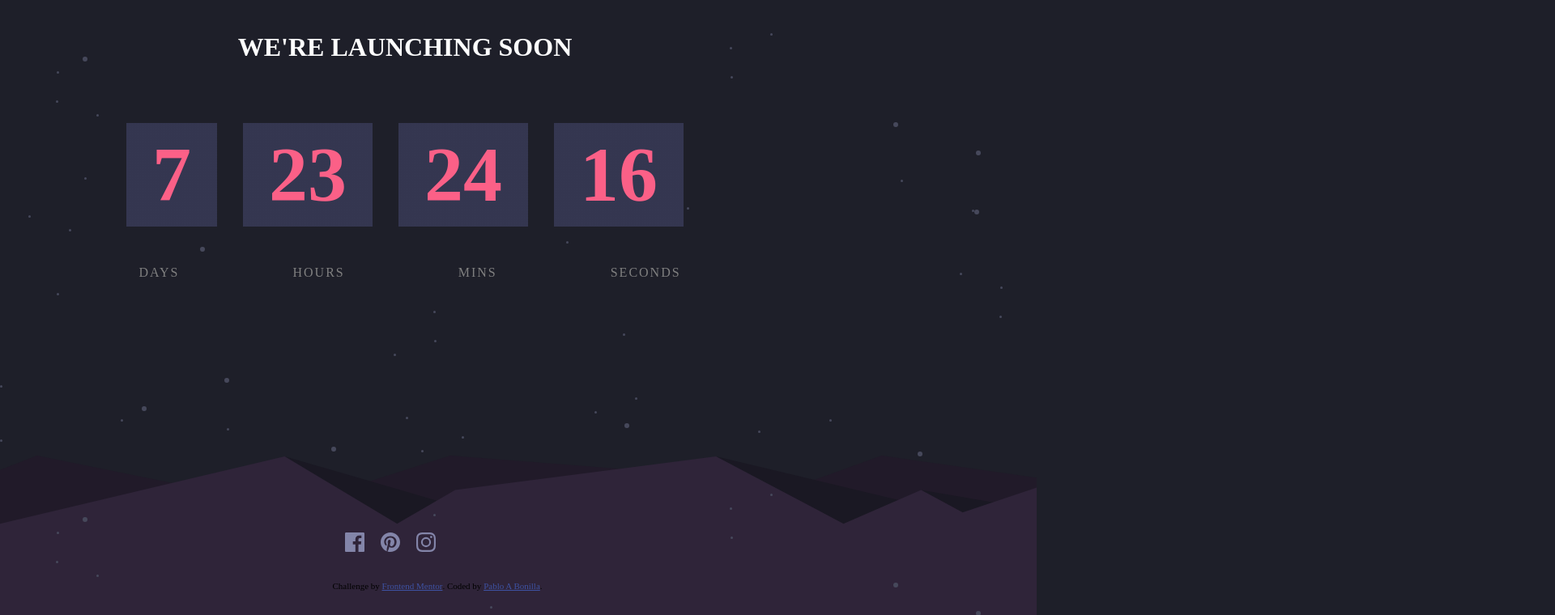
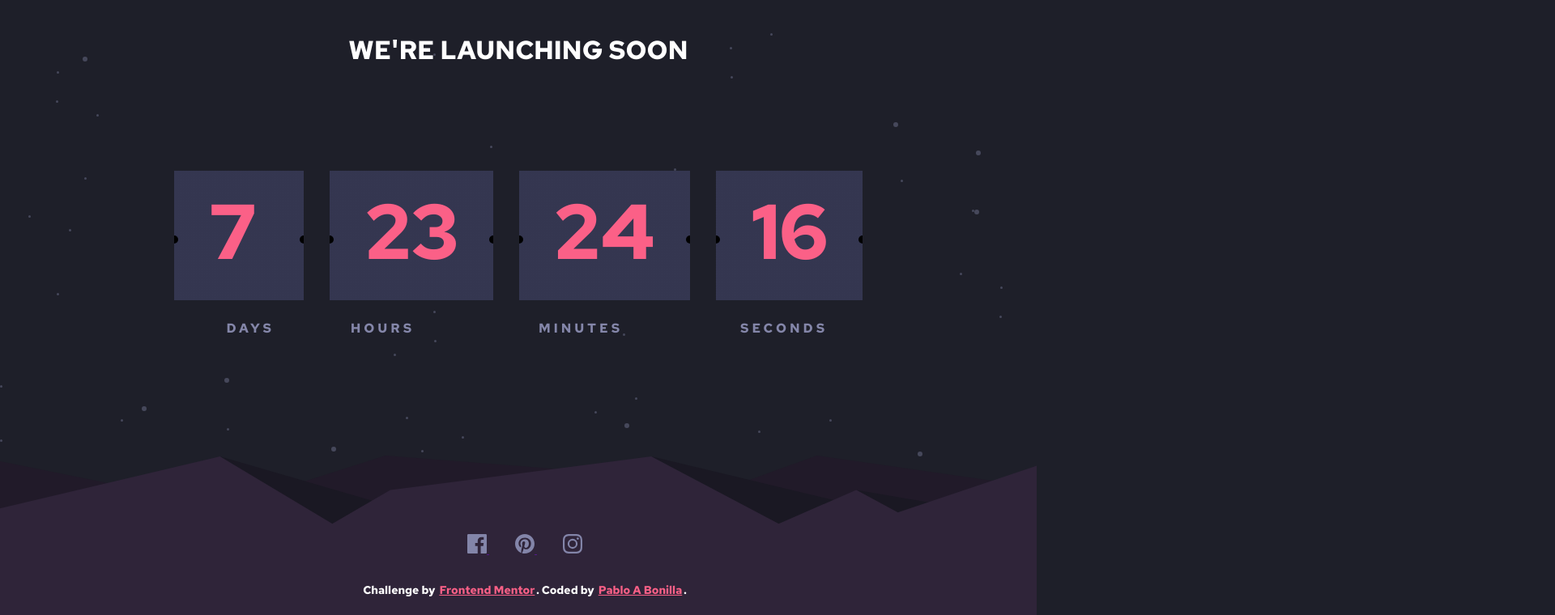
Before and after one commit to Jutsued/Launch-countdown-timer, a plain HTML site: page index.html in a window 1280 px wide. Shown: the part 40-800 px from the top of the page at 81% size, 1920 px wide, since content can reach past the window. Drawn offline with Linux system fonts and the light colour scheme; a web font is replaced by a local one.

Commit message:
second update

```diff
--- a/index.html
+++ b/index.html
@@ -10,49 +10,66 @@
   <title>Frontend Mentor | Launch countdown timer</title>
 
   <!-- Feel free to remove these styles or customise in your own stylesheet 👍 -->
-  <style>
-    .attribution { font-size: 11px; text-align: center; }
-    .attribution a { color: hsl(228, 45%, 44%); }
-  </style>
+
 </head>
 <body>
     <h2>WE'RE LAUNCHING SOON</h2>
 
     <div class="time-container">
       <div class="time-el days-c">
+        <div class="box">
         <p class="big-text" id='days'>01</p>
-        <!-- <span>DAYS</span> -->
+      </div>
+        <span id="days-d">DAYS</span>
     </div>
     <div class="time-el hours-c">
+      <div class="box">
         <p class="big-text" id='hours'>01</p>
-      <!-- <span>HOURS</span> -->
+      </div>
+      <span id="hours-h">HOURS</span>
    </div>
     <div class="time-el mins-c">
+      <div class="box">
         <p class="big-text" id='mins'>01</p>
-      <!-- <span>MINS</span> -->
+      </div>
+      <span id="mins-m">MINUTES</span>
     </div>
     <div class="time-el seconds-c">
+      <div class="box">
         <p class="big-text" id='seconds'>01</p>
-      <!-- <span>SECONDS</span> -->
       </div>
+      <span id="seconds-s">SECONDS</span>
     </div>
-  <div class="desc">
+    <!-- <p class="subtitles days-sub">DAYS</p>
+    <p class="subtitles hours-sub">HOURS</p>
+    <p class="subtitles mins-sub">MINS</p>
+    <p class="subtitles seconds-sub">SECONDS</p> -->
+
+
+  <!-- <div class="subtitles">
   <span>DAYS</span>
   <span>HOURS</span>
   <span>MINS</span>
   <span>SECONDS</span>
-  </div>
+  </div> -->
 
 
 
   <footer>
-    <a href=""> <img src="./images/icon-facebook.svg"/> </a>
-    <a href=""> <img src="./images/icon-pinterest.svg"/> </a>
-    <a href=""> <img src="./images/icon-instagram.svg"/> </a>
+    <div class="social">
+      <a href=""  id="facebook"> <img class="fab" src="./images/icon-facebook.svg"  /> </a>
+      <a href="" id="pinterest"> <img class="fab" src="./images/icon-pinterest.svg"/> </a>
+      <a href="" id="instagram"> <img class="fab" src="./images/icon-instagram.svg"/> </a>
+
+
       <div class="attribution">
         Challenge by <a href="https://www.frontendmentor.io?ref=challenge" target="_blank">Frontend Mentor</a>.
-      Coded by <a href="#">Pablo A Bonilla</a>.
+        Coded by <a href="https://github.com/Jutsued">Pablo A Bonilla</a>.
       </div>
+    </div>
+
+
   </footer>
+</div>
 </body>
 </html>
--- a/style.css
+++ b/style.css
@@ -1,26 +1,53 @@
-@import url('https://fonts.google.com/specimen/Red+Hat+Text');
+@import url("https://fonts.googleapis.com/css2?family=Red+Hat+Text:wght@700&display=swap");
 
 * {
     box-sizing: border-box;
-
+    margin: 0;
+    padding: 0;
 }
 
-html {
-    width: clamp(375px, 1000px, 1440px);
-}
+/* Done https://github.com/codingkapur/coming-soon */
 
-body{
+
+/* body{
     background-image: url(./images/bg-stars.svg), url(./images/pattern-hills.svg);
     background-color: hsl(235, 16%, 14%);
-    /* background-size: cover; */
-    background-position: left top, 0% bottom;
+    background-position: left top, 0 bottom;
     background-repeat: repeat, no-repeat;
     display: flex;
     flex-direction: column;
     align-items: center;
     min-height: 100vh;
-    font-family: 'Red Hat Text';
+    font-family: 'Red Hat Text', sans-serif;
     margin: 0;
+
+} */
+
+body {
+    font-family: 'Red Hat Text', sans-serif;
+    font-weight: 700;
+    font-size: 14px;
+    color: #fff;
+    background-color: hsl(235, 16%, 14%);
+}
+body::before {
+    height: 100vh;
+    width: 100vw;
+    background-image: url("./images/bg-stars.svg");
+    content: '';
+    position: fixed;
+    top: 0;
+    z-index: 100;
+}
+
+body::after {
+    background: url("./images/pattern-hills.svg") no-repeat bottom;
+    content: '';
+    position: fixed;
+    height: 100vh;
+    width: 100vw;
+    bottom: 0;
+    z-index: 100;
 
 }
 
@@ -28,6 +55,8 @@ h2 {
     font-weight: 700;
     font-size: 2rem;
     margin-top: 5rem;
+    margin-bottom: 2.5em;
+    text-align: center;
     color: #fff;
     padding-bottom: 2rem;
 }
@@ -47,24 +76,18 @@ h2 {
     color: hsl(345, 95%, 68%);
 
 }
-.big-text::before,
+/* .big-text::before,
 .big-text::after {
     content: '';
     flex: 1 1;
     box-decoration-break: slice;
     margin: auto;
-}
+} */
 
 .time-el {
     text-align: center;
     background-color: hsl(236, 21%, 26%);
-
-}
-
-.time-el span {
-    font-size: 1.3rem;
-    color: darkgrey;
-
+    z-index: 200;
 }
 
 .days-c {
@@ -112,10 +135,74 @@ h2 {
   margin: 1rem;
 }
 
-.da {
+.time-el span {
     position: absolute;
-    bottom: 240px;
-    left: 180px;
+    display: flex;
+    font-size: 1rem;
+    letter-spacing: 4px;
+    color: hsl(237, 18%, 59%);
+}
+
+.time-el .box {
+    display: flex;
+    background-color: linear-gradient(0deg, var(--neutral-blue) 49.5%, #292941 50%, #2c2c44 50.5%);
+    position: relative;
+    padding: .7rem;
+    min-height: 2em;
+    min-width: 2em;
+    border-radius: .5rem;
+    overflow: hidden;
+    box-shadow: 0 0.5rem var(--neutral-darkblue);
+    opacity: 20;
+}
+
+.time-el .box::after,
+.time-el .box::before {
+    background-color: var(--neutral-blackblue);
+    height: 10px;
+    width: 10px;
+    content: '';
+    display: block;
+    position: absolute;
+    border-radius: 50%;
+}
+
+.time-el .box::after {
+    left: -5px;
+    bottom: 70px;
+    background-color: black;
+}
+
+.time-el .box::before {
+    right: -5px;
+    bottom: 70px;
+    background-color: black;
+}
+
+span#days-d {
+    width: 100%;
+    text-align: center;
+    padding-left: 4rem;
+    line-height: 70px;
+}
+
+
+span#hours-h {
+    width: 100%;
+    padding-left: 1.6rem;
+    line-height: 70px;
+}
+
+span#mins-m {
+    width: 100%;
+    padding-left: 1.5rem;
+    line-height: 70px;
+}
+
+span#seconds-s {
+    width: 100%;
+    padding-left: 1.9rem;
+    line-height: 70px;
 }
 
 .desc {
@@ -134,16 +221,28 @@ h2 {
 }
 
 footer {
-    /* margin: 0;
-    padding-top: 10rem; */
+    /* position: fixed;
+    bottom: 0;
+    right: 100rem;
+    padding-top: auto;
+    z-index: 2000;  */
+
     position: absolute;
-    bottom: 30px;
-    padding-top: 1.5rem;
-    margin-left: 3rem;
-    padding-left: 2rem;
+    height: 100px;
+    bottom: 0;
+    z-index: 200;
 }
 
-a {
+.social {
+    margin-left: 1rem;
+    text-align: center;
+    width: max-content;
+}
+
+.social a {
+    padding: 2px;
+}
+/* a {
     display: inline-flex;
     justify-content: space-around;
     align-items: flex-end;
@@ -154,9 +253,47 @@ a img {
     padding-top: 1rem;
     padding-left: 1rem;
     margin: auto;
+} */
+
+a#facebook {
+    padding: 1rem;
 }
 
+a#pinterest {
+    padding: 1rem;
+}
+
+a#instagram {
+    padding: 1rem;
+}
 .attribution {
     margin-top: 1rem;
     padding-top: 1rem;
 }
+
+.attribution a {
+    color: hsl(345, 95%, 68%);
+
+}
+
+.social .fab {
+    transition: ease color .3s;
+}
+
+.social .fab:hover {
+    background-color: hsl(345, 95%, 68%);
+  }
+
+@media screen and (min-width: 520px){
+    .time-el .box {
+        font-size: 2.5rem;
+    }
+
+}
+
+@media screen and (min-width: 720px){
+    .time-el .box {
+        font-size: 5rem;
+    }
+
+}
```
Lines whose indentation alone changed are shown as unchanged.
